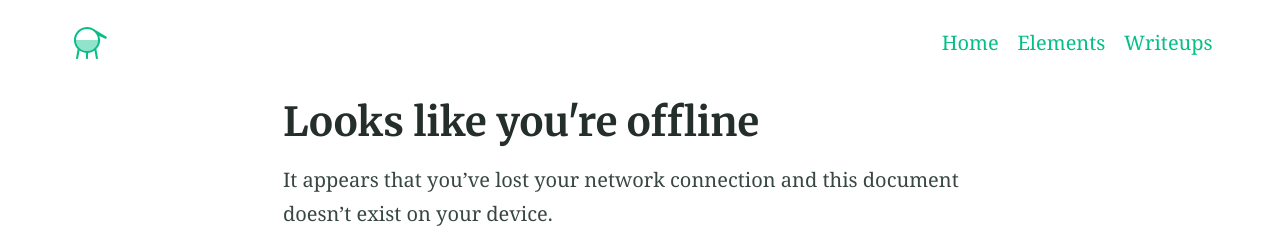
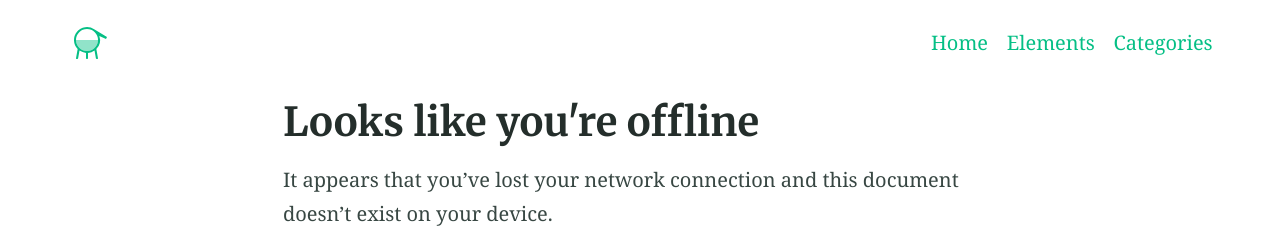
Before and after one commit to AC01010/Connor-McCartney.github.io, a Jekyll site: the page built from offline.md, in a window 1280 px wide. Shown: the top 228 px of the page. Built offline with Jekyll 4.4.1, drawn with Linux system fonts in a browser that asks for light colours.

Commit message:
Update _config.yml

```diff
--- a/_config.yml
+++ b/_config.yml
@@ -125,8 +125,8 @@ navigation_header:
   url: /
 - title: Elements
   url: /elements/
-- title: Writeups
-  url: /writeups/
+- title: Categories
+  url: /categories/
 
 navigation_footer:
 - title: Created by David Darnes
```
